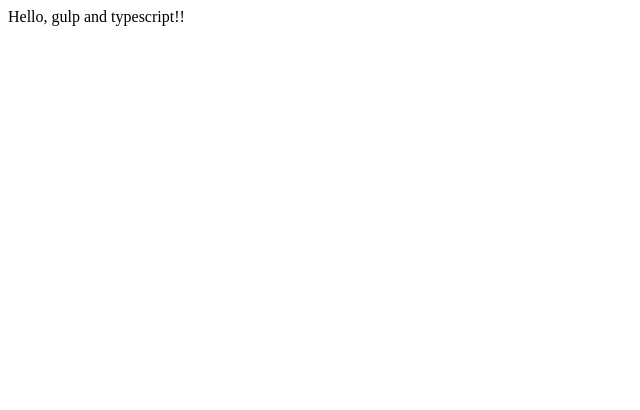
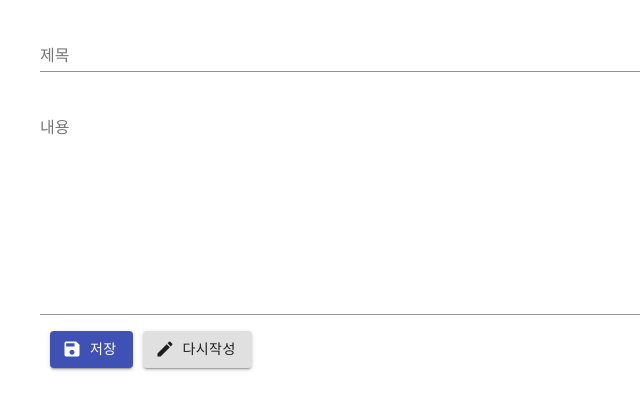
Before and after one commit to sun202x/project_board, a React (Create React App) app in the folder ui/: page / in a window 1280 px wide. Shown: the top 410 px of the page, without its empty margins (0-640 px from the left). Built offline with nearby package versions, Linux system fonts and the light colour scheme; the HTML template or start-up script is replaced by a standard one.

Commit message:
component 작성 규칙 추가

```diff
--- a/ui/package.json
+++ b/ui/package.json
@@ -3,6 +3,8 @@
   "version": "0.1.0",
   "private": true,
   "dependencies": {
+    "@material-ui/core": "^4.12.3",
+    "@material-ui/icons": "^4.11.2",
     "@testing-library/jest-dom": "^5.14.1",
     "@testing-library/react": "^11.2.7",
     "@testing-library/user-event": "^12.8.3",
--- a/ui/src/App.tsx
+++ b/ui/src/App.tsx
@@ -1,11 +1,8 @@
 import React from 'react';
+import BoardWrite from './page/BoardWrite';
 
 function App() {
-  return (
-    <div>
-      Hello, gulp and typescript!!
-    </div>
-  );
+  return <BoardWrite />;
 }
 
 export default App;
--- /dev/null
+++ b/ui/src/component/button.tsx
@@ -0,0 +1,26 @@
+import React from 'react';
+import { Button } from '@material-ui/core';
+
+interface IButtonProps {
+    label: string;
+    variant?: any;
+    color?: any;
+    startIcon?: React.ReactNode;
+};
+
+const buttonStyle = {
+    marginLeft: '10px',
+};
+
+export default function ButtonBase(props: IButtonProps) {
+    return (
+        <Button
+            variant={props.variant}
+            color={props.color}
+            startIcon={props.startIcon}
+            style={buttonStyle}
+        >
+            {props.label}
+        </Button>
+    );
+}
--- /dev/null
+++ b/ui/src/component/input.tsx
@@ -0,0 +1,32 @@
+import React from 'react';
+import { TextField } from "@material-ui/core";
+
+interface IInputProps {
+    id?: string;
+    label?: string;
+    rows?: number;
+    margin?: any;
+    dataName?: string;
+    multiline?: boolean;
+    fullWidth?: boolean;
+    onChange?: Function;
+};
+
+export default function Input(props: IInputProps) {
+    const handleChange = function (e: any) {
+        props.onChange(e);
+    };
+
+    return (
+        <TextField
+            id={props.id}
+            rows={props.rows}
+            label={props.label}
+            name={props.dataName}
+            margin={props.margin}
+            multiline={props.multiline}
+            fullWidth={props.fullWidth}
+            onChange={handleChange}
+        ></TextField>
+    );
+}
--- /dev/null
+++ b/ui/src/page/BoardWrite.tsx
@@ -0,0 +1,68 @@
+import * as React from 'react';
+// icon
+import EditIcon from '@material-ui/icons/Edit';
+import SaveIcon from '@material-ui/icons/Save';
+import Input from '../component/Input';
+import ButtonBase from '../component/button';
+import { Box, Container } from '@material-ui/core';
+
+
+// =============================================== Board =============================================== //
+interface IBoardWriteFuncProps {
+};
+
+interface IBoardWriteFuncState {
+}
+
+const boxSize = {
+    m: 1,
+};
+
+export default class BoardWrite extends React.Component<IBoardWriteFuncProps, IBoardWriteFuncState> {
+
+    // this binding을 위해 classField 형태로 작성한다.
+    handleChange = function (e: any) {
+        const { name, value } = e.target;
+        console.log(name, value);
+    }
+
+    render() {
+        return (
+            <Container>
+                <Box sx={boxSize}>
+                    <div>
+                        <Input
+                            fullWidth={true}
+                            margin="normal"
+                            id="boardTitle"
+                            label="제목"
+                            dataName="title"
+                            onChange={this.handleChange}
+                        />
+                    </div>
+                    <div>
+                        <Input
+                            fullWidth
+                            margin="normal"
+                            id="boardContent"
+                            label="내용"
+                            rows={10}
+                            multiline={true}
+                            dataName="content"
+                            onChange={this.handleChange}
+                        />
+                    </div>
+                </Box>
+                <Box sx={boxSize}>
+                    <ButtonBase
+                        label="저장"
+                        variant="contained"
+                        color="primary"
+                        startIcon={<SaveIcon />}
+                    />
+                    <ButtonBase label="다시작성" variant="contained" startIcon={<EditIcon />} />
+                </Box>
+            </Container>
+        );
+    }
+}
--- a/ui/tsconfig.json
+++ b/ui/tsconfig.json
@@ -5,7 +5,8 @@
         "module": "ESNext",
         "target": "es5",
         "sourceMap": true,
-        "moduleResolution": "node"
+        "moduleResolution": "node",
         // "noImplicitAny": true
+        "allowSyntheticDefaultImports": true
     }
 }
```
Also changed, not shown: ui/src/page/board_write.tsx (added, +118 -0 lines), ui/src/component/README.md (added), ui/src/page/README.md (added), 2 other files (tests, documents, lock files or other folders).
